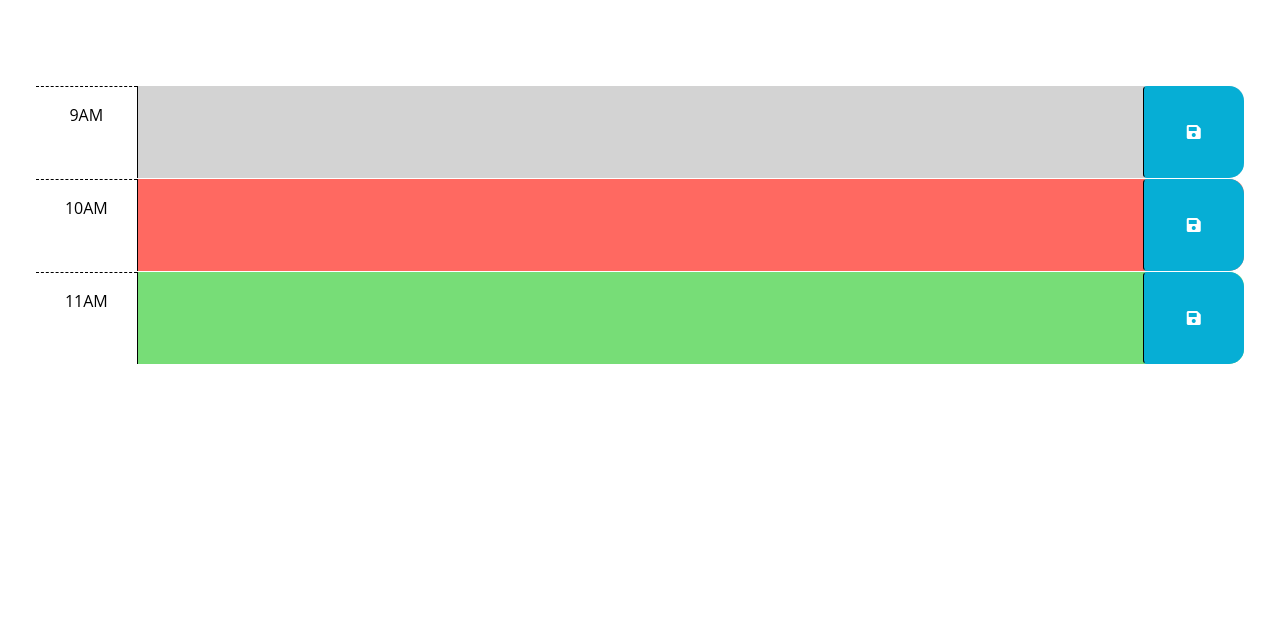
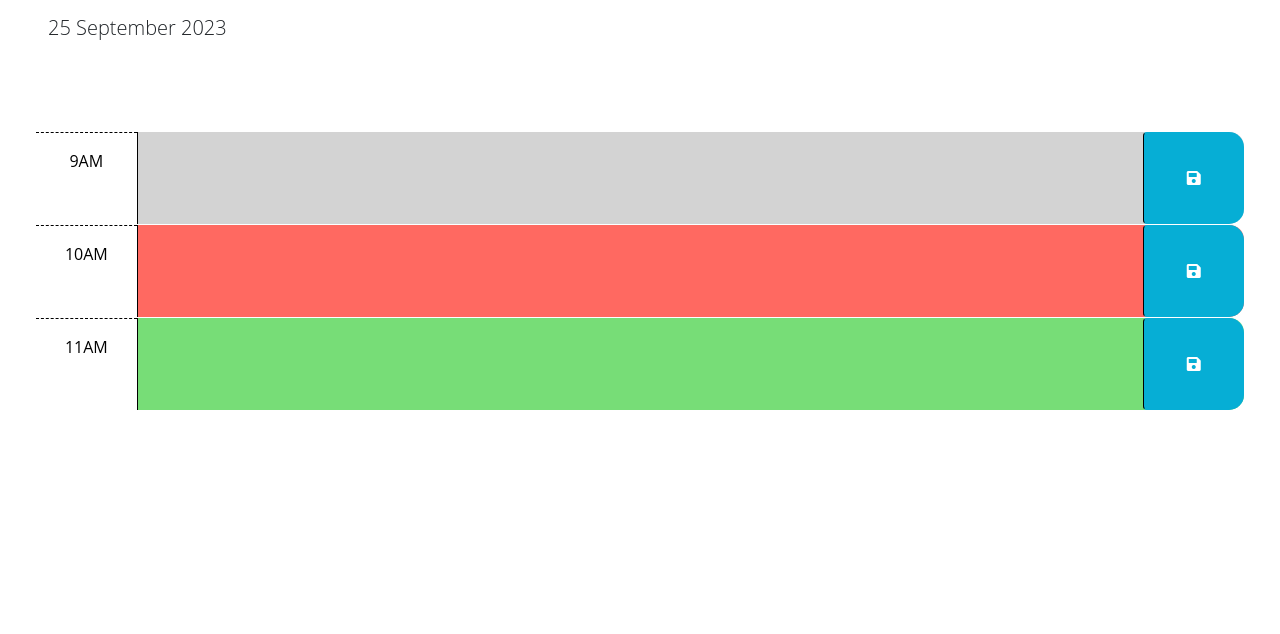
Before and after one commit to r-basu/day-scheduler, a plain HTML site: page index.html in a window 1280 px wide. Shown: the part 166-800 px from the top of the page. Drawn offline with nearby package versions, Linux system fonts and the light colour scheme.

Commit message:
Add current date to header

```diff
--- a/assets/js/script.js
+++ b/assets/js/script.js
@@ -20,4 +20,10 @@ $(function () {
   // attribute of each time-block be used to do this?
   //
   // TODO: Add code to display the current date in the header of the page.
+  let currentDay = document.getElementById('currentDay')
+  let currDate = dayjs()
+  let currDateForm = dayjs(currDate).format('D MMMM YYYY')
+  currentDay.textContent = currDateForm
 });
+
+// console.log(currDateForm)
--- a/index.html
+++ b/index.html
@@ -25,7 +25,7 @@
   </head>
 
   <body>
-    <header class="p-5 mb-4">
+    <header id="header" class="p-5 mb-4">
       <h1 class="display-3">Work Day Scheduler</h1>
       <p class="lead">A simple calendar app for scheduling your work day</p>
       <p id="currentDay" class="lead"></p>
```
Also changed, not shown: 1 other file.
